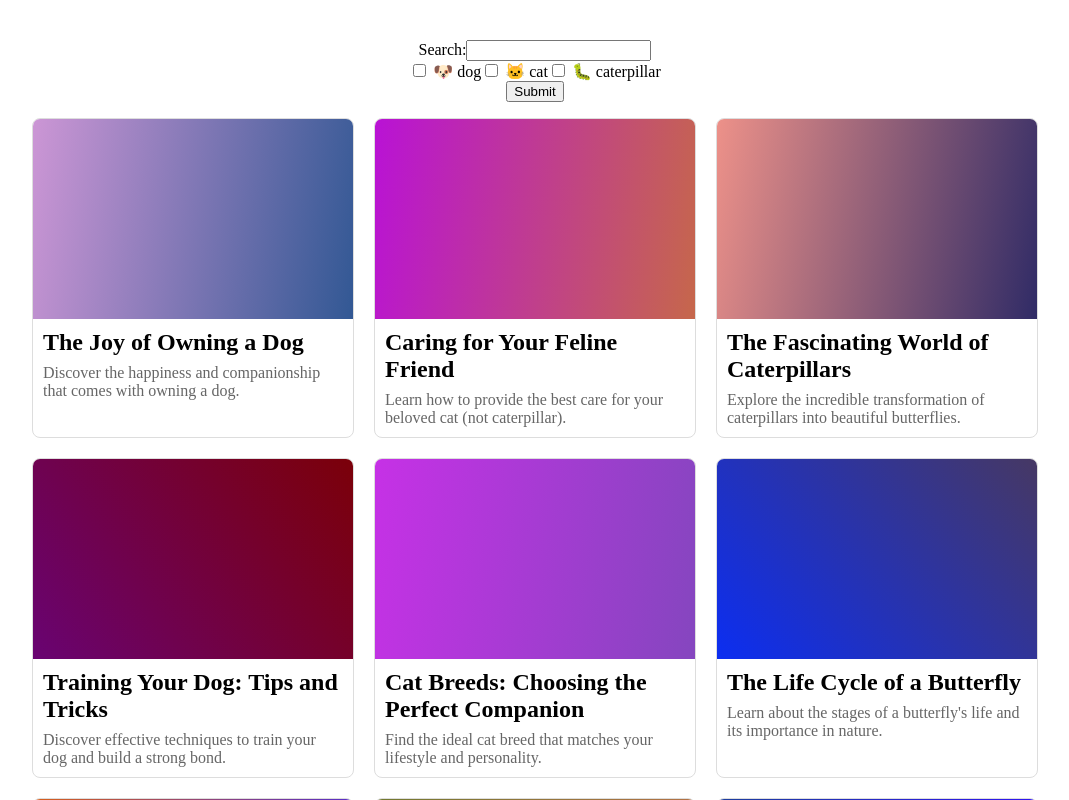
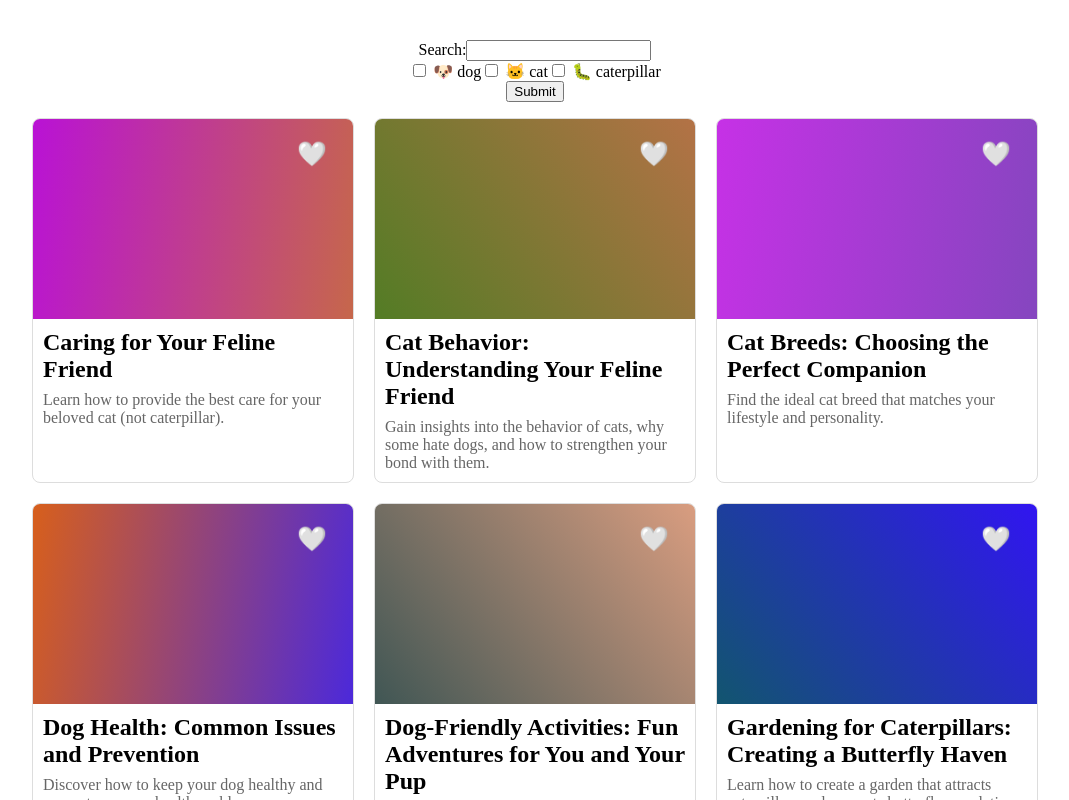
Before and after one commit to homayunmmdy/Epic-React, a React (Vite) app: page / in a window 1280 px wide. Shown: the top 800 px of the page, without its empty margins (105-1174 px from the left). Built offline with nearby package versions, Linux system fonts and the light colour scheme.

Commit message:
Lifting up the state

```diff
--- a/src/App.tsx
+++ b/src/App.tsx
@@ -1,30 +1,48 @@
 import { useEffect, useState } from "react";
-import { generateGradient, getMatchingPosts } from "../public/shared/BlogPost";
+import {
+  type BlogPost,
+  generateGradient,
+  getMatchingPosts,
+} from "../public/shared/BlogPost";
+import { setGlobalSearchParams } from "../public/shared/utils";
 import "./app.css";
 
-function getQueryParams() {
+function getQueryParam() {
   const params = new URLSearchParams(window.location.search);
-  const initialQuery = params.get("query") ?? "";
-  return initialQuery;
+  return params.get("query") ?? "";
 }
-const App = () => {
-  const [query, setQuery] = useState(() => getQueryParams());
-  const words = query.split(" ");
+
+function App() {
+  const [query, setQuery] = useState(getQueryParam);
+
+  useEffect(() => {
+    const updateQuery = () => setQuery(getQueryParam());
+    window.addEventListener("popstate", updateQuery);
+    return () => {
+      window.removeEventListener("popstate", updateQuery);
+    };
+  }, []);
+
+  return (
+    <div className="app">
+      <Form query={query} setQuery={setQuery} />
+      <MatchingPosts query={query} />
+    </div>
+  );
+}
+
+function Form({
+  query,
+  setQuery,
+}: {
+  query: string;
+  setQuery: (query: string) => void;
+}) {
+  const words = query.split(" ").map((w) => w.trim());
 
   const dogChecked = words.includes("dog");
   const catChecked = words.includes("cat");
   const caterpillarChecked = words.includes("caterpillar");
-
-  const handlePopState = () => {
-    setQuery(getQueryParams);
-  };
-
-  useEffect(() => {
-    window.addEventListener("popstate", handlePopState);
-    return () => {
-      window.removeEventListener("popstate", handlePopState);
-    };
-  }, []);
 
   function handleCheck(tag: string, checked: boolean) {
     const newWords = checked ? [...words, tag] : words.filter((w) => w !== tag);
@@ -32,8 +50,7 @@ const App = () => {
   }
 
   return (
-    <div className="app">
-      <form>
+    <form action={() => setGlobalSearchParams({ query })}>
       <div>
         <label htmlFor="searchInput">Search:</label>
         <input
@@ -74,18 +91,39 @@ const App = () => {
       </div>
       <button type="submit">Submit</button>
     </form>
-      <MatchingPosts query={query} />
-    </div>
   );
-};
+}
 
 function MatchingPosts({ query }: { query: string }) {
   const matchingPosts = getMatchingPosts(query);
 
   return (
     <ul className="post-list">
-      {matchingPosts.map((post) => (
-        <li key={post.id}>
+      {matchingPosts
+        .sort((a, b) => a.title.localeCompare(b.title))
+        .map((post) => (
+          <Card key={post.id} post={post} />
+        ))}
+    </ul>
+  );
+}
+
+function Card({ post }: { post: BlogPost }) {
+  const [isFavorited, setIsFavorited] = useState(false);
+  return (
+    <li>
+      {isFavorited ? (
+        <button
+          aria-label="Remove favorite"
+          onClick={() => setIsFavorited(false)}
+        >
+          ❤️
+        </button>
+      ) : (
+        <button aria-label="Add favorite" onClick={() => setIsFavorited(true)}>
+          🤍
+        </button>
+      )}
       <div
         className="post-image"
         style={{ background: generateGradient(post.id) }}
@@ -101,8 +139,6 @@ function MatchingPosts({ query }: { query: string }) {
         <p>{post.description}</p>
       </a>
     </li>
-      ))}
-    </ul>
   );
 }
 
```
Lines whose indentation alone changed are shown as unchanged.
